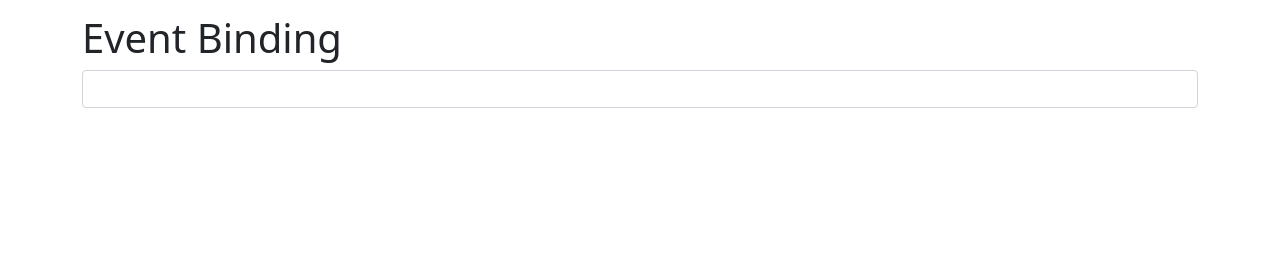
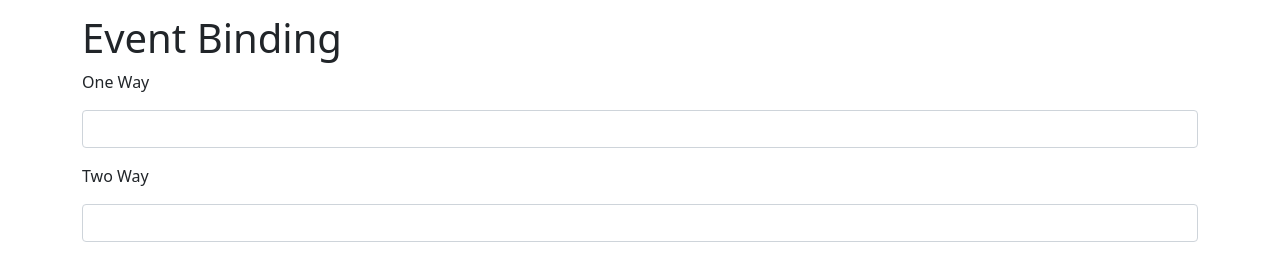
Before and after one commit to mmraihan/Angular, an Angular app in the folder Maximilian Schwarzmüller/my-first-app/: page / in a window 1280 px wide. Shown: the part 244-524 px from the top of the page. Built offline with nearby package versions, Linux system fonts and the light colour scheme.

Commit message:
Basic: Two Way Binding.

```diff
--- a/Maximilian Schwarzmüller/my-first-app/src/app/servers/servers.component.html
+++ b/Maximilian Schwarzmüller/my-first-app/src/app/servers/servers.component.html
@@ -9,6 +9,10 @@ class="btn btn-primary" [disabled]="!allowNewServer" (click)= "onCreateServer()"
 <app-server></app-server>
 
 <h1>Event Binding</h1>
-
+<p>One Way</p>
 <input type="text" class="form-control" (input)="UpdateServerName($event)">
 <p>{{serverName}}</p>
+
+<p>Two Way</p>
+<input type="text" class="form-control" [(ngModel)]="serverName"  >
+<p>{{serverName}}</p>
```
